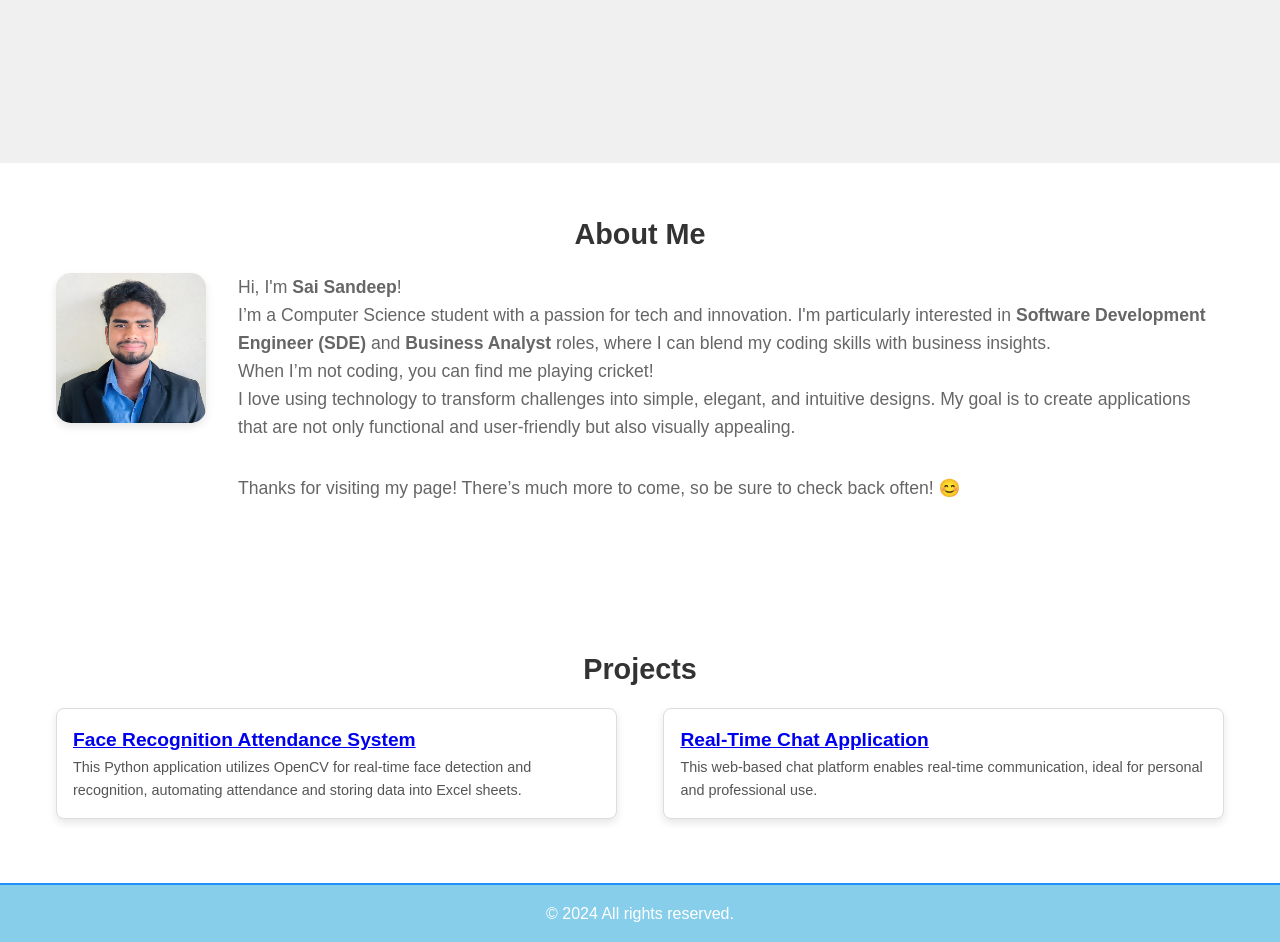
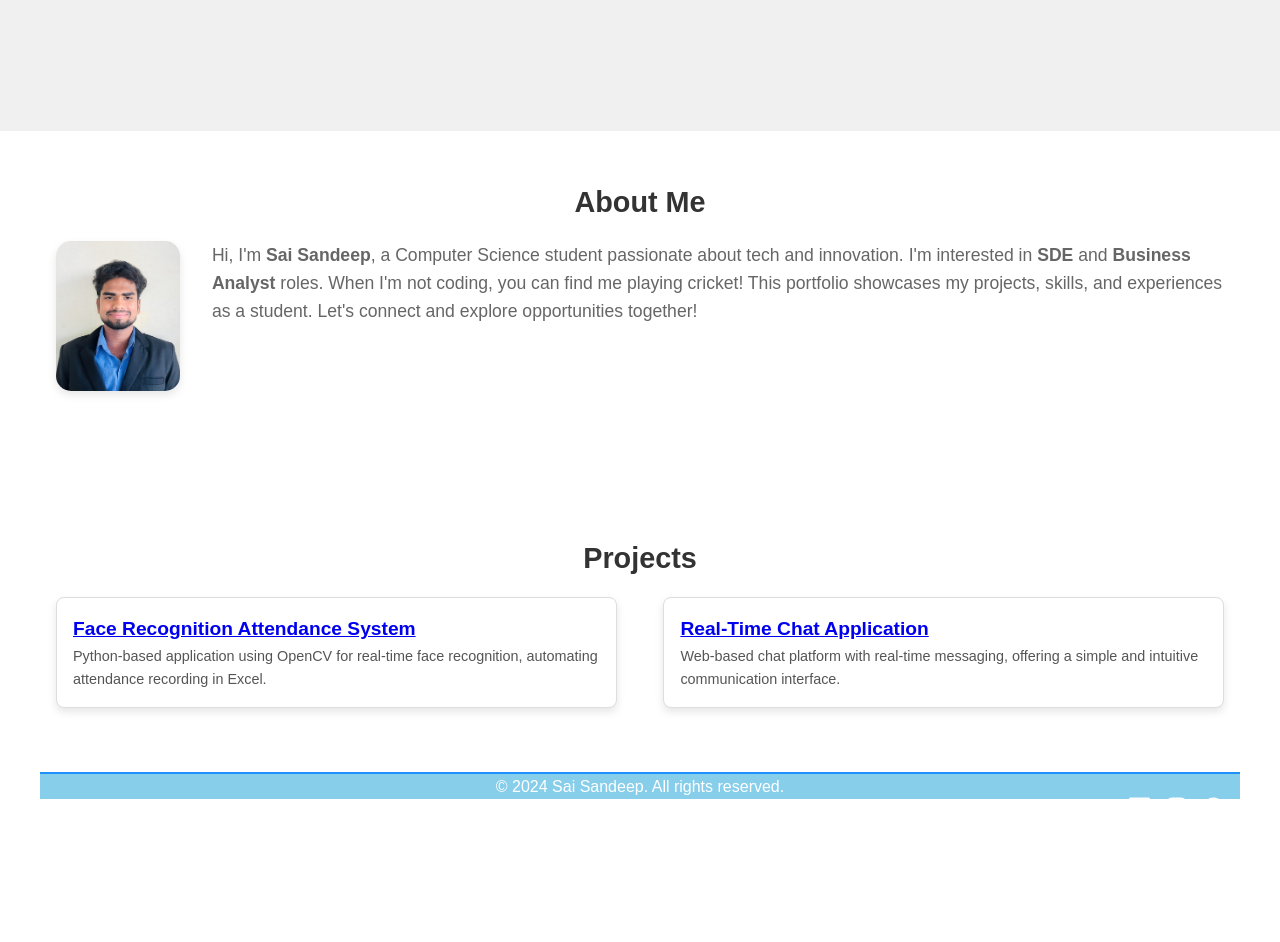
Before and after one commit to saisandeep-dev/saisandeep-dev.github.io, a plain HTML site: page index.html in a window 1280 px wide. Shown: the part 620-1562 px from the top of the page. After the commit the page ends 1448 px from the top, so only its background shows below. Drawn offline with Linux system fonts and the light colour scheme.

Commit message:
Update index.html

```diff
--- a/index.html
+++ b/index.html
@@ -9,78 +9,61 @@
 </head>
 <body>
     <header>
-        <nav>
-            <div class="container">
+        <nav class="container">
             <div class="nav-left">
                 <h1>Sai Sandeep</h1>
-                    <p class="student-text">Computer Science Student</p>
+                <p>Computer Science Student</p>
             </div>
             <ul class="nav-right">
-                    <li><a href="#about" class="btn about-btn">About Me</a></li>
+                <li><a href="#about" class="btn">About Me</a></li>
                 <li><a href="mailto:saissspet@gmail.com" class="btn email-btn">Email</a></li>
-                    <li><a href="#projects" class="btn resume-btn">Projects</a></li>
-                    <li><a href="javascript:void(0);" class="btn resume-pdf-btn" onclick="redirectToResume()">Resume</a></li>
+                <li><a href="https://github.com/saisandeep-dev" class="btn" target="_blank">Projects</a></li>
+                <li><a href="javascript:void(0);" class="btn" onclick="redirectToResume()">Resume</a></li>
             </ul>
-                <div class="social-links">
-                    <a href="https://www.linkedin.com/in/saisandeeps" target="_blank" class="social-icon"><i class="fab fa-linkedin"></i></a>
-                    <a href="https://www.instagram.com/saisandeep.ig" target="_blank" class="social-icon"><i class="fab fa-instagram"></i></a>
-                    <a href="https://wa.me/7386068826" target="_blank" class="social-icon"><i class="fab fa-whatsapp"></i></a>
-                    <a href="https://github.com/saisandeep-dev" target="_blank" class="social-icon"><i class="fab fa-github"></i></a>
-                </div>
-            </div>
         </nav>
         <section id="home" class="hero">
             <div class="hero-content">
-                <p class="hero-text">Hi, I'm Sai</p>
+                <p>Hi, I'm Sai Sandeep.</p>
                 <a href="#projects" class="btn">Explore My Work</a>
             </div>
         </section>
     </header>
 
-    <main>
-        <section id="about" class="about">
-            <div class="container">
+    <section id="about" class="about container">
         <h2>About Me</h2>
         <div class="about-content">
-                    <img src="profilephoto.jpg" alt="Sai Sandeep's profile photo" class="profile-photo">
-                    <div class="about-text">
-                        <p>Hi, I'm <strong>Sai Sandeep</strong>!</p>
-
-                        <p>I’m a Computer Science student with a passion for tech and innovation. I'm particularly interested in <strong>Software Development Engineer (SDE)</strong> and <strong>Business Analyst</strong> roles, where I can blend my coding skills with business insights.</p>
-
-                        <p>When I’m not coding, you can find me playing cricket!</p>
-
-                        <p>I love using technology to transform challenges into simple, elegant, and intuitive designs. My goal is to create applications that are not only functional and user-friendly but also visually appealing.</p>
-
-                        <p class="thank-you">Thanks for visiting my page! There’s much more to come, so be sure to check back often! 😊</p>
-                    </div>
+            <img src="profilephoto.jpg" alt="Sai Sandeep" class="profile-photo">
+            <div>
+                <p>
+                    Hi, I'm <strong>Sai Sandeep</strong>, a Computer Science student passionate about tech and innovation. I'm interested in <strong>SDE</strong> and <strong>Business Analyst</strong> roles. When I'm not coding, you can find me playing cricket! This portfolio showcases my projects, skills, and experiences as a student. Let's connect and explore opportunities together!
+                </p>
             </div>
         </div>
     </section>
 
-        <section id="projects" class="projects">
-            <div class="container">
+    <section id="projects" class="projects container">
         <h2>Projects</h2>
         <div class="project-list">
-                    <article class="project-item">
+            <div class="project-item">
                 <h3><a href="https://github.com/saisandeep-dev/Face-Recognition-Attendance-System" target="_blank">Face Recognition Attendance System</a></h3>
-                        <p>This Python application utilizes OpenCV for real-time face detection and recognition, automating attendance and storing data into Excel sheets.</p>
-                    </article>
-                    <article class="project-item">
+                <p>Python-based application using OpenCV for real-time face recognition, automating attendance recording in Excel.</p>
+            </div>
+            <div class="project-item">
                 <h3><a href="https://github.com/saisandeep-dev/Real-Time-Chat-Application" target="_blank">Real-Time Chat Application</a></h3>
-                        <p>This web-based chat platform enables real-time communication, ideal for personal and professional use.</p>
-                    </article>
+                <p>Web-based chat platform with real-time messaging, offering a simple and intuitive communication interface.</p>
             </div>
         </div>
     </section>
-    </main>
 
-    <footer>
-        <div class="container">
-            <p>&copy; 2024 All rights reserved.</p>
+    <footer class="container">
+        <div class="social-links">
+            <a href="https://www.linkedin.com/in/saisandeeps" target="_blank" class="social-icon"><i class="fab fa-linkedin"></i></a>
+            <a href="https://www.instagram.com/saisandeep.ig" target="_blank" class="social-icon"><i class="fab fa-instagram"></i></a>
+            <a href="https://wa.me/7386068826" target="_blank" class="social-icon"><i class="fab fa-whatsapp"></i></a>
         </div>
+        <p>&copy; 2024 Sai Sandeep. All rights reserved.</p>
     </footer>
 
-    <script src="script.js" defer></script>
+    <script src="script.js"></script>
 </body>
 </html>
```
Lines whose indentation alone changed are shown as unchanged.
